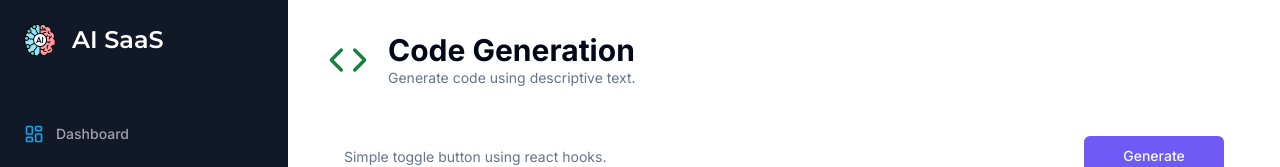
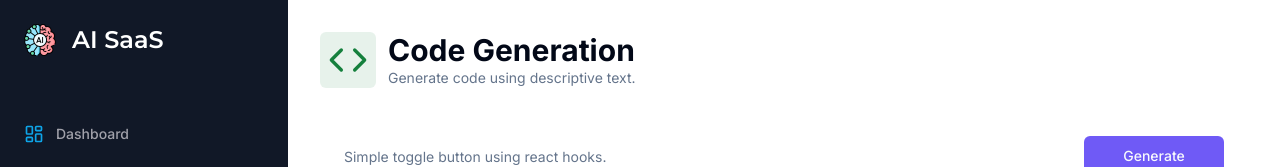
Before and after one commit to yingsunnn/ai-saas, a Next.js app: page /code in a window 1280 px wide. Shown: the top 167 px of the page. Built offline with nearby package versions, Linux system fonts and the light colour scheme; no server answers.

Commit message:
format code

```diff
--- a/components/heading.tsx
+++ b/components/heading.tsx
@@ -19,16 +19,12 @@ export const Heading = ({
   return (
     <>
       <div className="px-4 lg:px-8 flex items-center gap-x-3 mb-8">
-        <div className={cn("p-2 w-fit rounded-md")}>
+        <div className={cn("p-2 w-fit rounded-md", bgColor)}>
           <Icon className={cn("w-10 h-10", iconColor)} />
         </div>
         <div>
-          <h2 className="text-3xl font-bold">
-            {title}
-          </h2>
-          <p className="text-sm text-muted-foreground">
-            {description}
-          </p>
+          <h2 className="text-3xl font-bold">{title}</h2>
+          <p className="text-sm text-muted-foreground">{description}</p>
         </div>
       </div>
     </>
```
